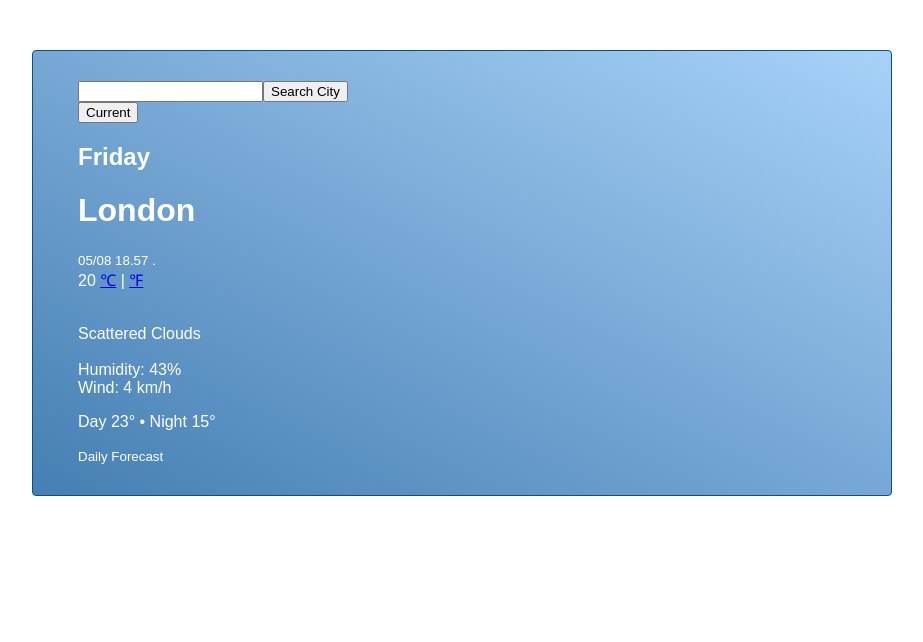
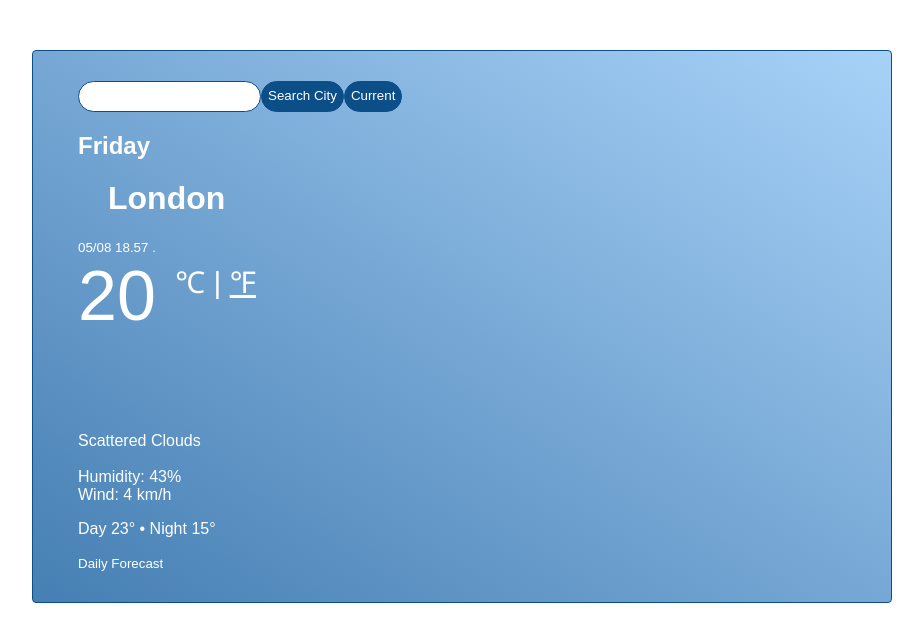
Before and after one commit to Victorynm/weather-app-react, a React (Create React App) app: page / in a window 1280 px wide. Shown: the top 642 px of the page, without its empty margins (18-941 px from the left). Built offline with nearby package versions, Linux system fonts and the light colour scheme.

Commit message:
add Weather.css

```diff
--- /dev/null
+++ b/src/Weather.css
@@ -0,0 +1,78 @@
+form {
+	display: inline;
+}
+button {
+	color: white;
+	background-color: #0c4e87;
+	transition: all 200ms ease-in-out;
+}
+button:hover {
+	opacity: 0.8;
+	cursor: pointer;
+}
+h2 {
+	margin-top: 20px;
+}
+h1 {
+	margin-top: 15px;
+	font-weight: 600;
+	padding-left: 30px;
+}
+.search {
+	border: 1px solid #0c4e87;
+	border-radius: 30px;
+	line-height: 2;
+}
+.today {
+	font-size: 70px;
+}
+.day {
+	margin: 10px;
+	padding: 10px;
+	text-align: center;
+	border: 1px solid white;
+	border-radius: 4px;
+	transition: all 200ms ease-in-out;
+}
+.day:hover {
+	background-image: linear-gradient(
+		to right top,
+		#457fb3,
+		#5e93c4,
+		#77a8d5,
+		#8fbde6,
+		#a7d2f8
+	);
+}
+p .img {
+	font-size: 25px;
+}
+.degree {
+	font-size: 30px;
+	position: relative;
+	bottom: 27px;
+}
+.active {
+	text-decoration: none;
+}
+#search-city:hover {
+	border: 1px solid white;
+}
+#fahrenheit {
+	color: white;
+}
+
+#сelsius {
+	color: white;
+}
+
+#git-link {
+	text-decoration: none;
+	margin-left: 50px;
+}
+#icon {
+	width: 140px;
+}
+#description {
+	text-transform: capitalize;
+}
--- a/src/Weather.js
+++ b/src/Weather.js
@@ -1,4 +1,5 @@
 import React from "react";
+import "./Weather.css";
 
 function Weather() {
 	let WeatherData = {
```
